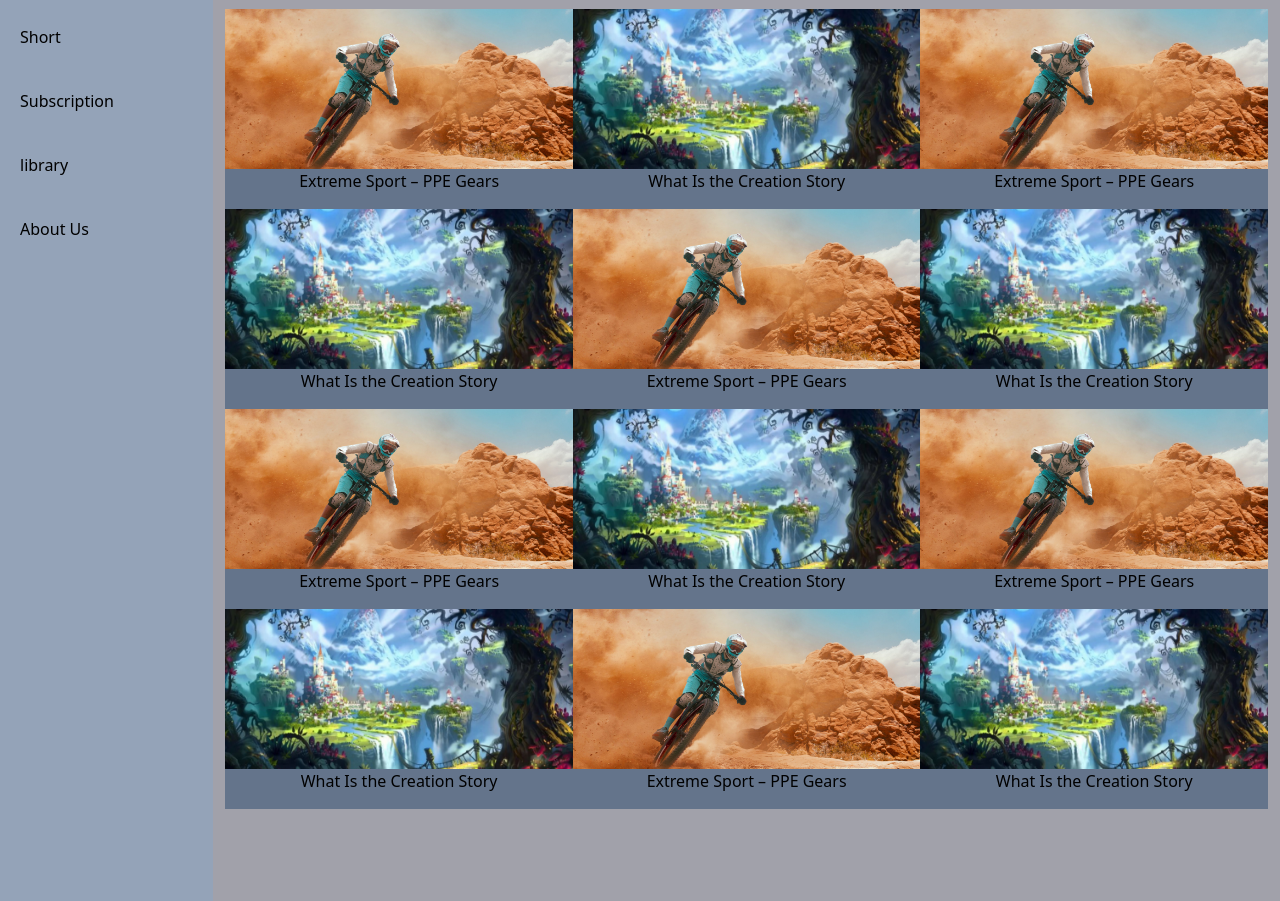
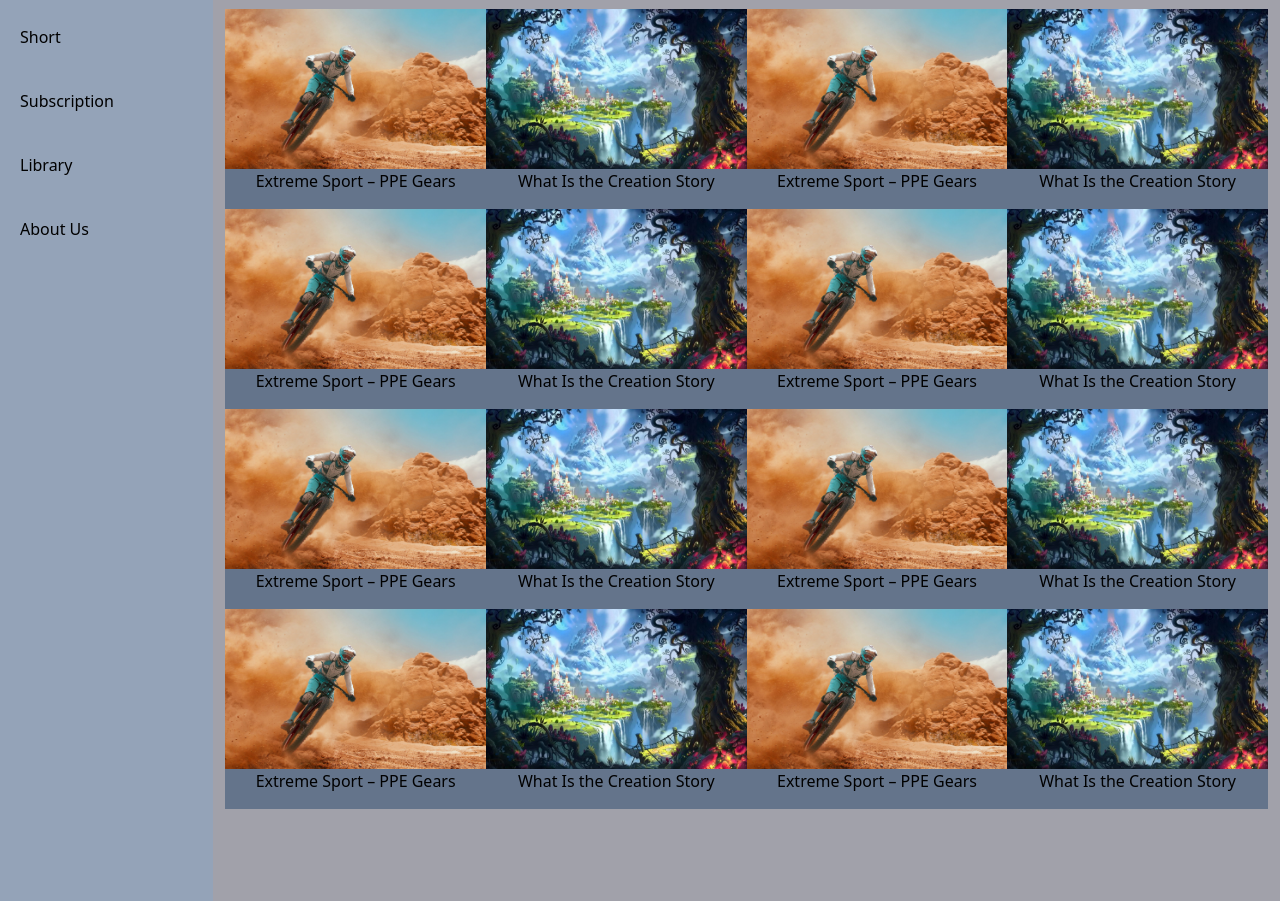
Before and after one commit to Visal24/Ytproject, a website: page index.html in a window 1280 px wide. Shown: the part 115-1016 px from the top of the page. Drawn offline with Linux system fonts and the light colour scheme.

Commit message:
Complete Responsive 100Percent

```diff
--- a/index.html
+++ b/index.html
@@ -37,9 +37,28 @@
       <input type="button" class="bg-white rounded hover:bg-red-400"" value="Search">
     </a>
     </div>
+    <div class="float-left w-full bg-gray-900 sm:mx-auto md:hidden sm:block">
+      <ul class="m-4 ">
+      <li class="float-left px-4 py-2 mb-4 mr-4 font-bold text-white bg-red-500 rounded hover:bg-zinc-400">
+        <a href="">Playlist</a>
+      </li>
+      <li class="float-left px-4 py-2 mb-4 mr-4 font-bold text-white bg-red-500 rounded hover:bg-zinc-400">
+        <a href="">Short</a>
+      </li>
+      <li class="float-left px-4 py-2 mb-4 mr-4 font-bold text-white bg-red-500 rounded hover:bg-zinc-400">
+        <a href="">Subscription</a>
+      </li>
+      <li class="float-left px-4 py-2 mb-4 mr-4 font-bold text-white bg-red-500 rounded hover:bg-zinc-400">
+        <a href="">Library</a>
+      </li>
+      <li class="float-left px-4 py-2 mb-4 mr-4 font-bold text-white bg-red-500 rounded hover:bg-zinc-400">
+        <a href="">About Us</a>
+      </li>
+    </ul>
+    </div>
   </div>
   <div class="flex float-left w-full">
-    <div class="overflow-hidden md:w-1/6 bg-slate-400 sm:w-2/6">
+    <div class="overflow-hidden md:w-1/6 md:block sm:hidden bg-slate-400 sm:w-2/6">
       <ul class="w-full">
         <li class="w-full p-5 hover:bg-slate-100 ">
           <a href=""> Playlist</a>
@@ -51,7 +70,7 @@
           <a href="">Subscription</a>
         </li>
         <li class="w-full p-5 hover:bg-slate-100">
-          <a href="">library</a>
+          <a href="">Library</a>
         </li>
         <li class="w-full p-5 hover:bg-slate-100">
           <a href="">About Us</a>
@@ -60,7 +79,7 @@
         <li class="w-full p-5 h-80"></li>
       </ul>
     </div>
-    <div class="float-right w-5/6 bg-zinc-400">
+    <div class="float-right md:w-5/6 bg-zinc-400 sm:w-max">
       <div class="flex w-full bg-zinc-500 ">
         <ul class="float-left">
           <li class="float-left p-2 my-2 ml-2 mr-1 bg-white rounded-3xl hover:bg-red-400">
@@ -83,7 +102,7 @@
 
       <div class="p-3">
 
-        <div class="float-left lg:w-1/3 md:w-2/4 sm:w-2/4">
+        <div class="float-left lg:w-1/4 md:w-2/4 sm:w-2/4">
           <div class="h-40 bg-red-200">
             <img src="img/shutterstock_1144021073-1-scaled.jpg" alt="" class="object-cover w-full h-full">
           </div>
@@ -91,7 +110,7 @@
             Extreme Sport – PPE Gears
           </div>
         </div>
-        <div class="float-left lg:w-1/3 md:w-2/4 sm:w-2/4">
+        <div class="float-left lg:w-1/4 md:w-2/4 sm:w-2/4">
           <div class="h-40 bg-orange-200 ">
             <img src="img/creation-hdr.jpeg" alt="" class="object-cover w-full h-full">
           </div>
@@ -99,7 +118,7 @@
             What Is the Creation Story
           </div>
         </div>
-        <div class="float-left lg:w-1/3 md:w-2/4 sm:w-2/4">
+        <div class="float-left lg:w-1/4 md:w-2/4 sm:w-2/4">
           <div class="h-40 bg-red-200">
             <img src="img/shutterstock_1144021073-1-scaled.jpg" alt="" class="object-cover w-full h-full">
           </div>
@@ -107,7 +126,7 @@
             Extreme Sport – PPE Gears
           </div>
         </div>
-        <div class="float-left lg:w-1/3 md:w-2/4 sm:w-2/4">
+        <div class="float-left lg:w-1/4 md:w-2/4 sm:w-2/4">
           <div class="h-40 bg-orange-200 ">
             <img src="img/creation-hdr.jpeg" alt="" class="object-cover w-full h-full">
           </div>
@@ -115,7 +134,7 @@
             What Is the Creation Story
           </div>
         </div>
-        <div class="float-left lg:w-1/3 md:w-2/4 sm:w-2/4">
+        <div class="float-left lg:w-1/4 md:w-2/4 sm:w-2/4">
           <div class="h-40 bg-red-200">
             <img src="img/shutterstock_1144021073-1-scaled.jpg" alt="" class="object-cover w-full h-full">
           </div>
@@ -123,7 +142,7 @@
             Extreme Sport – PPE Gears
           </div>
         </div>
-        <div class="float-left lg:w-1/3 md:w-2/4 sm:w-2/4">
+        <div class="float-left lg:w-1/4 md:w-2/4 sm:w-2/4">
           <div class="h-40 bg-orange-200 ">
             <img src="img/creation-hdr.jpeg" alt="" class="object-cover w-full h-full">
           </div>
@@ -131,7 +150,7 @@
             What Is the Creation Story
           </div>
         </div>
-        <div class="float-left lg:w-1/3 md:w-2/4 sm:w-2/4">
+        <div class="float-left lg:w-1/4 md:w-2/4 sm:w-2/4">
           <div class="h-40 bg-red-200">
             <img src="img/shutterstock_1144021073-1-scaled.jpg" alt="" class="object-cover w-full h-full">
           </div>
@@ -139,7 +158,7 @@
             Extreme Sport – PPE Gears
           </div>
         </div>
-        <div class="float-left lg:w-1/3 md:w-2/4 sm:w-2/4">
+        <div class="float-left lg:w-1/4 md:w-2/4 sm:w-2/4">
           <div class="h-40 bg-orange-200 ">
             <img src="img/creation-hdr.jpeg" alt="" class="object-cover w-full h-full">
           </div>
@@ -147,7 +166,7 @@
             What Is the Creation Story
           </div>
         </div>
-        <div class="float-left lg:w-1/3 md:w-2/4 sm:w-2/4">
+        <div class="float-left lg:w-1/4 md:w-2/4 sm:w-2/4">
           <div class="h-40 bg-red-200">
             <img src="img/shutterstock_1144021073-1-scaled.jpg" alt="" class="object-cover w-full h-full">
           </div>
@@ -155,7 +174,7 @@
             Extreme Sport – PPE Gears
           </div>
         </div>
-        <div class="float-left lg:w-1/3 md:w-2/4 sm:w-2/4">
+        <div class="float-left lg:w-1/4 md:w-2/4 sm:w-2/4">
           <div class="h-40 bg-orange-200 ">
             <img src="img/creation-hdr.jpeg" alt="" class="object-cover w-full h-full">
           </div>
@@ -163,7 +182,7 @@
             What Is the Creation Story
           </div>
         </div>
-        <div class="float-left lg:w-1/3 md:w-2/4 sm:w-2/4">
+        <div class="float-left lg:w-1/4 md:w-2/4 sm:w-2/4">
           <div class="h-40 bg-red-200">
             <img src="img/shutterstock_1144021073-1-scaled.jpg" alt="" class="object-cover w-full h-full">
           </div>
@@ -171,7 +190,39 @@
             Extreme Sport – PPE Gears
           </div>
         </div>
-        <div class="float-left lg:w-1/3 md:w-2/4 sm:w-2/4">
+        <div class="float-left lg:w-1/4 md:w-2/4 sm:w-2/4">
+          <div class="h-40 bg-orange-200 ">
+            <img src="img/creation-hdr.jpeg" alt="" class="object-cover w-full h-full">
+          </div>
+          <div class="h-10 text-center bg-slate-500 hover:bg-red-500">
+            What Is the Creation Story
+          </div>
+        </div>
+        <div class="float-left lg:w-1/4 md:w-2/4 sm:w-2/4">
+          <div class="h-40 bg-red-200">
+            <img src="img/shutterstock_1144021073-1-scaled.jpg" alt="" class="object-cover w-full h-full">
+          </div>
+          <div class="h-10 text-center bg-slate-500 hover:bg-red-500">
+            Extreme Sport – PPE Gears
+          </div>
+        </div>
+        <div class="float-left lg:w-1/4 md:w-2/4 sm:w-2/4">
+          <div class="h-40 bg-orange-200 ">
+            <img src="img/creation-hdr.jpeg" alt="" class="object-cover w-full h-full">
+          </div>
+          <div class="h-10 text-center bg-slate-500 hover:bg-red-500">
+            What Is the Creation Story
+          </div>
+        </div>
+        <div class="float-left lg:w-1/4 md:w-2/4 sm:w-2/4">
+          <div class="h-40 bg-red-200">
+            <img src="img/shutterstock_1144021073-1-scaled.jpg" alt="" class="object-cover w-full h-full">
+          </div>
+          <div class="h-10 text-center bg-slate-500 hover:bg-red-500">
+            Extreme Sport – PPE Gears
+          </div>
+        </div>
+        <div class="float-left lg:w-1/4 md:w-2/4 sm:w-2/4">
           <div class="h-40 bg-orange-200 ">
             <img src="img/creation-hdr.jpeg" alt="" class="object-cover w-full h-full">
           </div>
```
Also changed, not shown: css/main.css.
